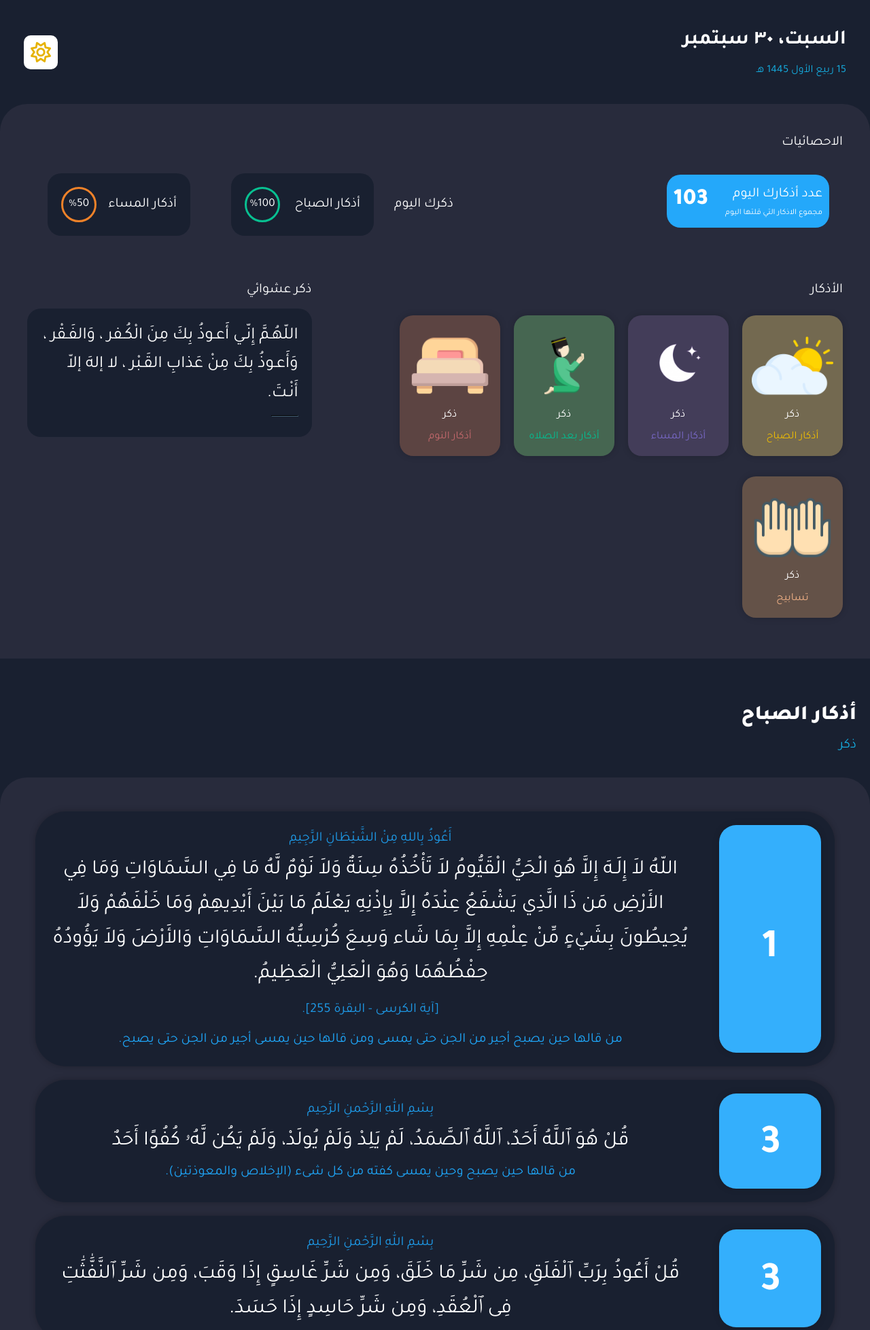
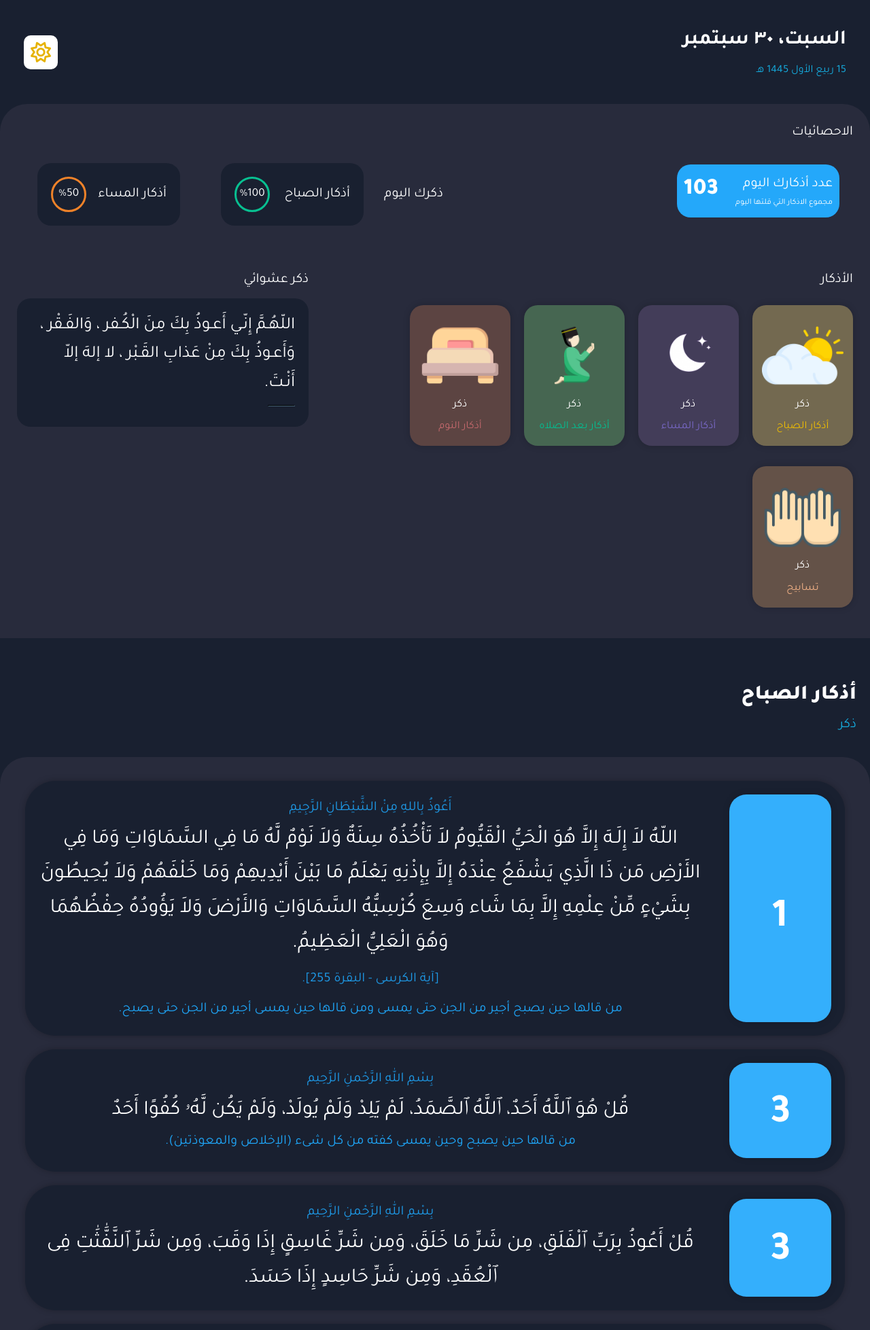
Before and after one commit to Muhammed-Sherif/azkar-website, a PHP site: page / in a window 1280 px wide. Shown: the top 1957 px of the page at 68% size. Run offline with PHP 8.4, Linux system fonts and the light colour scheme.

Commit message:
style.css

```diff
--- a/css/style.css
+++ b/css/style.css
@@ -58,7 +58,7 @@ span.higry-date {
   border-top-left-radius: 40px;
   border-top-right-radius: 40px;
   font-size: 25px;
-  padding: 40px;
+  padding: 25px;
 }
 .home-content.light-mode,
 .content-area.light-mode {
```
